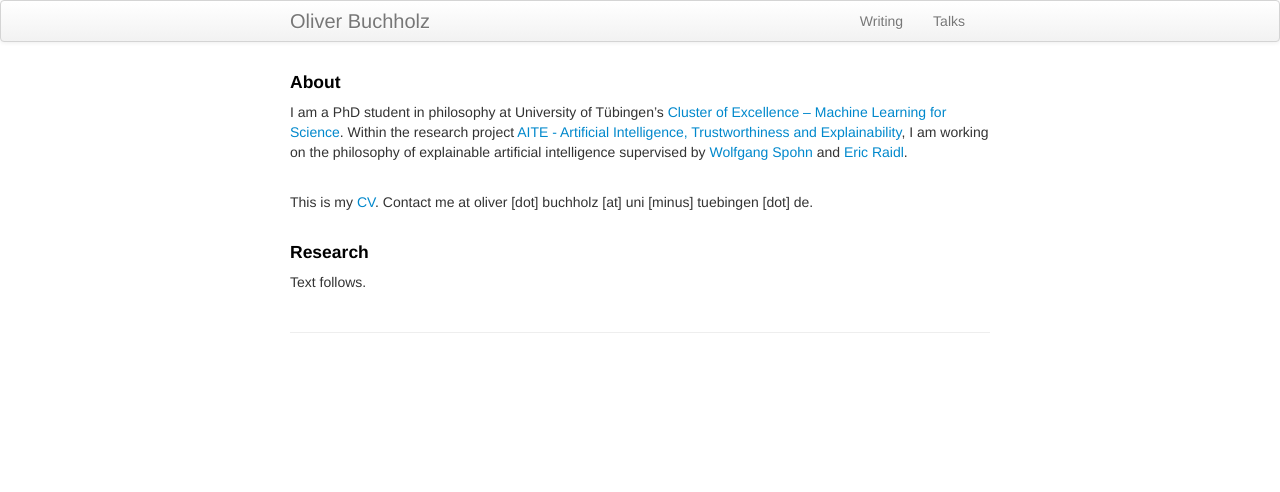
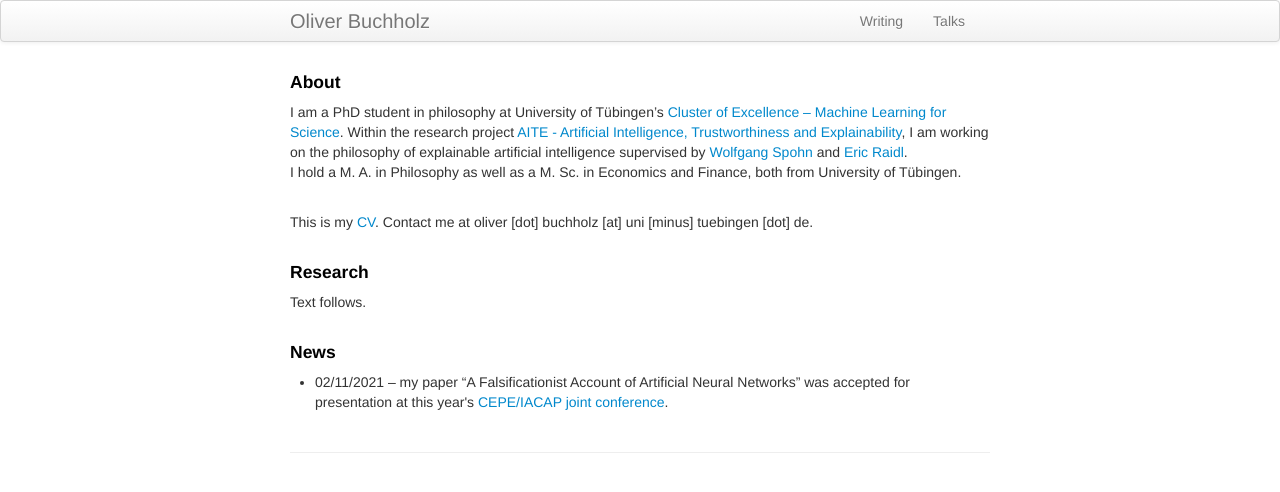
Before and after one commit to oliverbuchholz/oliverbuchholz.github.io, a Jekyll site: the page built from index.md, in a window 1280 px wide. Shown: the top 492 px of the page. Built offline with Jekyll 4.4.1, drawn with Linux system fonts in a browser that asks for light colours.

Commit message:
added 'news' section

```diff
--- a/index.md
+++ b/index.md
@@ -7,11 +7,20 @@ keywords: Buchholz, Oliver, philosophy, machine learning, phd, T&uuml;bingen
 
 <h4> About </h4>
 
-I am a PhD student in philosophy at University of T&uuml;bingen's <a href = "https://uni-tuebingen.de/en/research/core-research/cluster-of-excellence-machine-learning/home/" target = "_blank">Cluster of Excellence &ndash; Machine Learning for Science</a>. Within the research project <a href = "https://uni-tuebingen.de/en/research/core-research/cluster-of-excellence-machine-learning/research/research/cluster-research-groups/ethics-philosophy-lab/projects/" target = "_blank">AITE - Artificial Intelligence, Trustworthiness and Explainability</a>, I am working on the philosophy of explainable artificial intelligence supervised by <a href="https://www.philosophie.uni-konstanz.de/ag-spohn/personen/prof-dr-wolfgang-spohn/" target="_blank">Wolfgang Spohn</a> and <a href="https://scholar.google.de/citations?user=MpJaE0wAAAAJ&hl=de" target="_blank">Eric Raidl</a>.<br><br>
+I am a PhD student in philosophy at University of T&uuml;bingen's <a href = "https://uni-tuebingen.de/en/research/core-research/cluster-of-excellence-machine-learning/home/" target = "_blank">Cluster of Excellence &ndash; Machine Learning for Science</a>. Within the research project <a href = "https://uni-tuebingen.de/en/research/core-research/cluster-of-excellence-machine-learning/research/research/cluster-research-groups/ethics-philosophy-lab/projects/" target = "_blank">AITE - Artificial Intelligence, Trustworthiness and Explainability</a>, I am working on the philosophy of explainable artificial intelligence supervised by <a href="https://www.philosophie.uni-konstanz.de/ag-spohn/personen/prof-dr-wolfgang-spohn/" target="_blank">Wolfgang Spohn</a> and <a href="https://scholar.google.de/citations?user=MpJaE0wAAAAJ&hl=de" target="_blank">Eric Raidl</a>.<br>
+I hold a M. A. in Philosophy as well as a M. Sc. in Economics and Finance, both from University of T&uuml;bingen.<br><br>
 
 This is my <a href="assets/CV.pdf">CV</a>. Contact me at oliver [dot] buchholz [at] uni [minus] tuebingen [dot] de.<br><br>
 
 
 <h4> Research </h4>
 
-Text follows.
+Text follows.<br><br>
+
+
+<h4> News </h4>
+
+<ul>
+<li> 02/11/2021 &ndash; my paper &ldquo;A Falsificationist Account of Artificial Neural Networks&rdquo; was accepted for presentation at this year's <a href="https://www.inf.uni-hamburg.de/en/inst/ab/eit/cepe-iacap2021.html" target="_blank">CEPE/IACAP joint conference</a>.
+</li>
+</ul>
```
